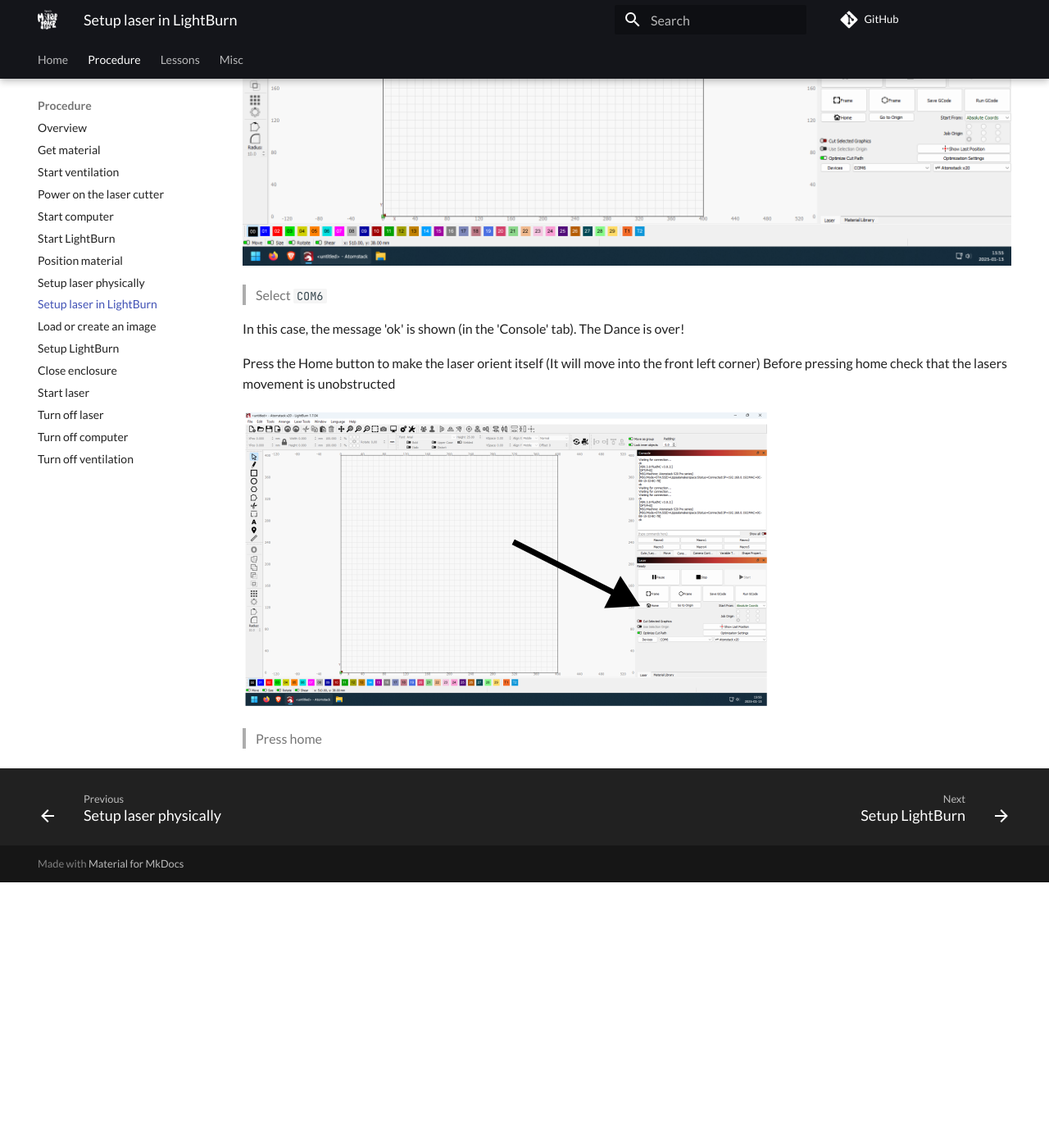
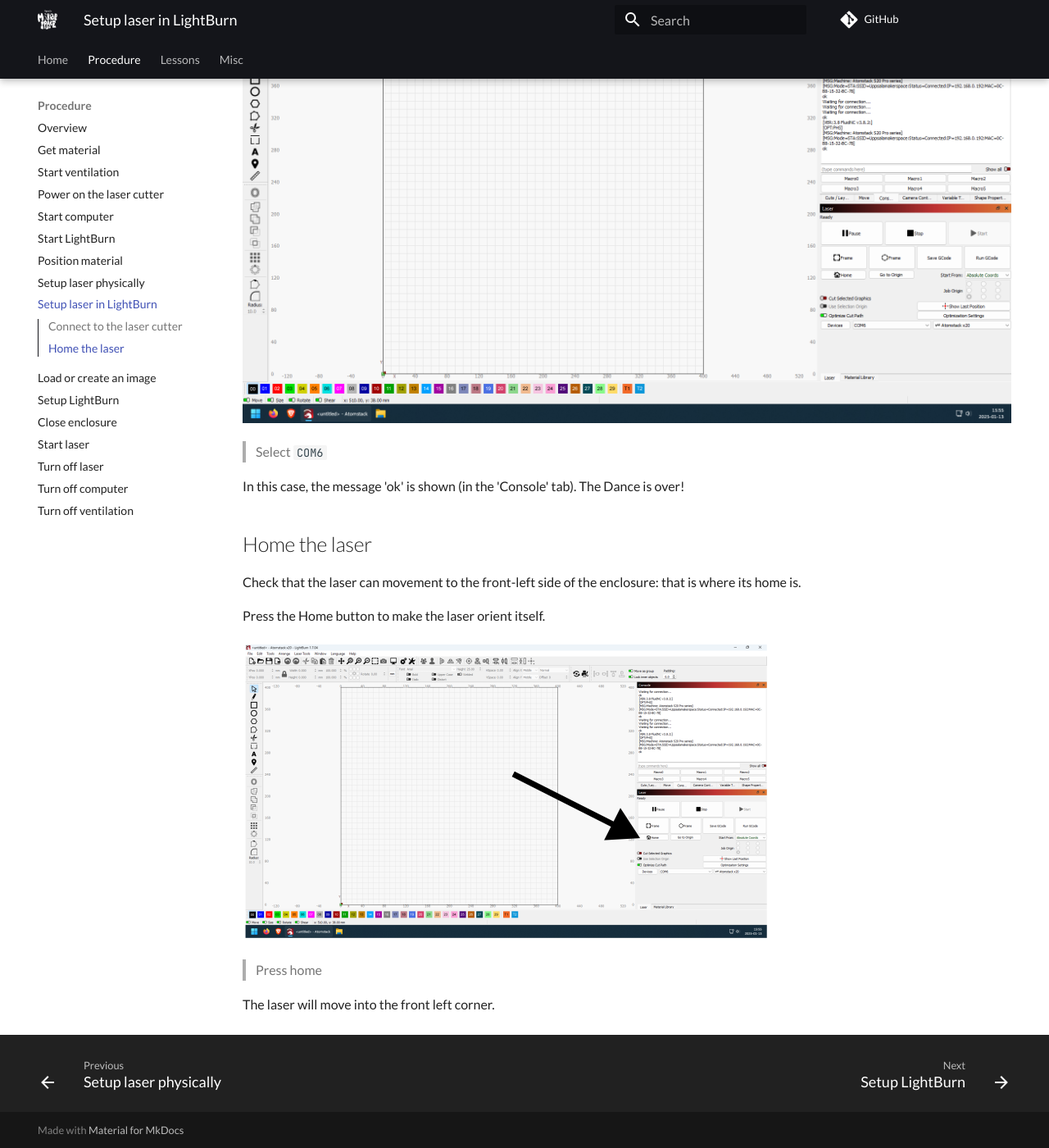
Before and after one commit to uppsala-makerspace/laser_cutter_guide, an MkDocs documentation site: the page built from docs/steps/setup_laser_in_lightburn.md, in a window 1280 px wide and 1400 px high, scrolled down 2591 px. Shown: the whole window at 82% size. Built offline with MkDocs 1.6.1 and Material for MkDocs 9.7.7, drawn with Linux system fonts in a browser that asks for light colours; comment, search, counter and statistics services are not loaded; before the commit the page ends 3667 px from its top, so only the background shows below that; some of the changed text lies outside the part shown.

```diff
--- a/docs/steps/setup_laser_in_lightburn.md
+++ b/docs/steps/setup_laser_in_lightburn.md
@@ -9,6 +9,13 @@ tags:
 ---
 
 # Setup laser in LightBurn
+
+To setup the laser in LightBurn:
+
+- Connect the the laser cutter
+- Home the laser
+
+## Connect to the laser cutter
 
 In LightBurn, click at the combo box right of 'Devices'.
 It will probably say `COM1` or `COM4` or `COM6`.
@@ -51,9 +58,15 @@ If The Dance needs to be continued, click `COM6`
 In this case, the message 'ok' is shown (in the 'Console' tab).
 The Dance is over!
 
-Press the Home button to make the laser orient itself
-(It will move into the front left corner)
-Before pressing home check that the lasers movement is unobstructed
+## Home the laser
 
-![Press the home button`](lightburn_home_button.png)
->Press home
+Check that the laser can movement to the front-left side
+of the enclosure: that is where its home is.
+
+Press the Home button to make the laser orient itself.
+
+![Press the home button](lightburn_home_button.png)
+
+> Press home
+
+The laser will move into the front left corner.
```
Also changed, not shown: docs/steps/setup_laser_physically.md (+6 -7 lines), docs/steps/setup_lightburn.md (+11 -2 lines), docs/steps/lightburn_cuts_layers_menu.png (added), docs/steps/lightburn_cuts_layers_menu_select_line.png (added), docs/steps/unused/lightburn_cuts_layers_menu.png (deleted), docs/steps/unused/lightburn_cuts_layers_menu_select_line.png (deleted).
